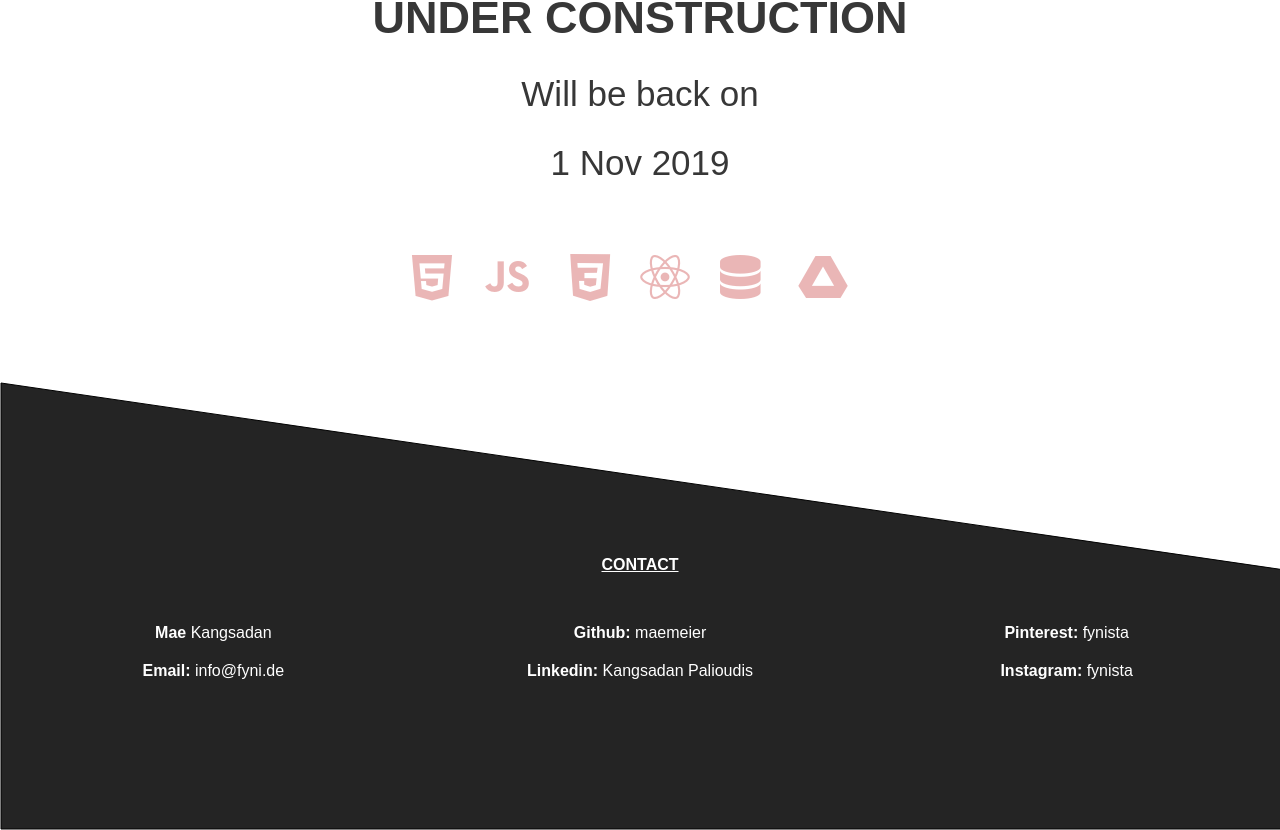
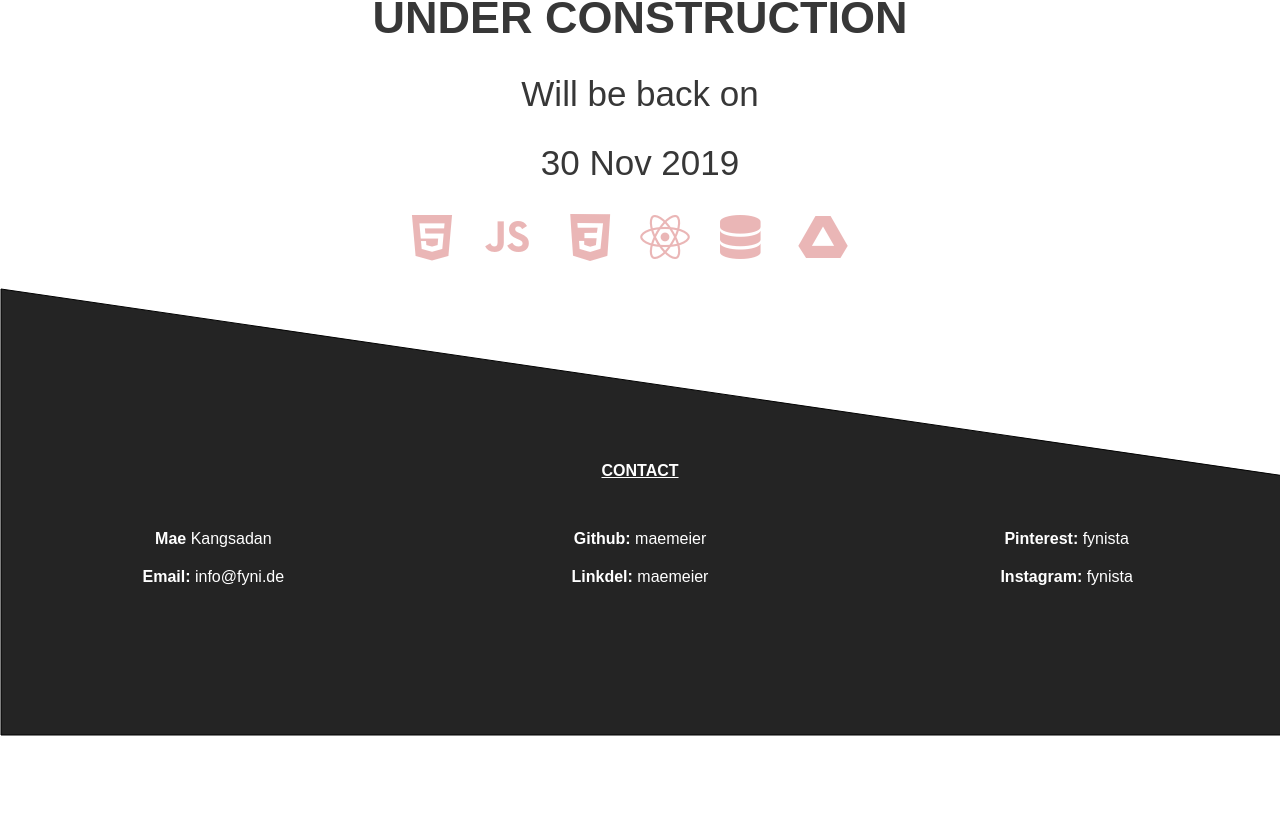
Before and after one commit to maemeier/fyni-react, a React (Create React App) app: page / in a window 1280 px wide. Shown: the part 652-1482 px from the top of the page. After the commit the page ends 1388 px from the top, so only its background shows below. Built offline with nearby package versions, Linux system fonts and the light colour scheme.

Commit message:
fix margin

```diff
--- a/src/App.js
+++ b/src/App.js
@@ -49,7 +49,7 @@ function App() {
       <div className="containerBody">
         <h1 className="txt1">under construction</h1>
         <h2 className="txt2">Will be back on</h2>
-        <h2 className="txt2">1 Nov 2019</h2>
+        <h2 className="txt2">30 Nov 2019</h2>
       </div>
 
       <div className="listLogo">
@@ -108,7 +108,7 @@ function App() {
               <strong>Email: </strong>info@fyni.de
             </div>
             <div>
-              <strong> Linkedin: </strong>Kangsadan Palioudis
+              <strong> Linkdel: </strong>maemeier
             </div>
             <div>
               {" "}
--- a/src/landing.css
+++ b/src/landing.css
@@ -34,6 +34,13 @@ header {
   display: block;
 }
 
+div.listLogo {
+  display: flex;
+  justify-content: center;
+  margin-left: auto;
+  margin-right: auto;
+}
+
 @media only screen and (max-width: 600px) {
   .logo {
     height: 180px;
@@ -63,12 +70,12 @@ header {
   div.listLogo {
     display: grid;
     grid-template-columns: 1fr 1fr 1fr;
-    margin-left: auto;
-    margin-top: auto;
+    margin-right: auto;
+    vertical-align: middle;
+
+    align-self: center;
   }
-  ul.groupListName1 {
-    margin: 0px;
-  }
+
   li.listName {
     font-size: 10px;
   }
@@ -113,7 +120,6 @@ header {
   }
 }
 
-/* web */
 .svg2 {
   position: absolute;
   bottom: 0;
@@ -136,11 +142,6 @@ h2 {
   font-weight: lighter;
 }
 
-div.listLogo {
-  text-align: center;
-  padding-top: 40px;
-  padding-bottom: 50px;
-}
 .logo1:nth-child(3) {
   margin-left: 8px;
 }
@@ -159,7 +160,10 @@ div.listLogo {
 .listName:first-child {
   margin-left: 0px;
 }
-
+.groupListName1 {
+  align-items: center;
+  margin-left: 25%;
+}
 .listName:nth-child(2) {
   align-items: center;
   margin-left: 35px;
```
